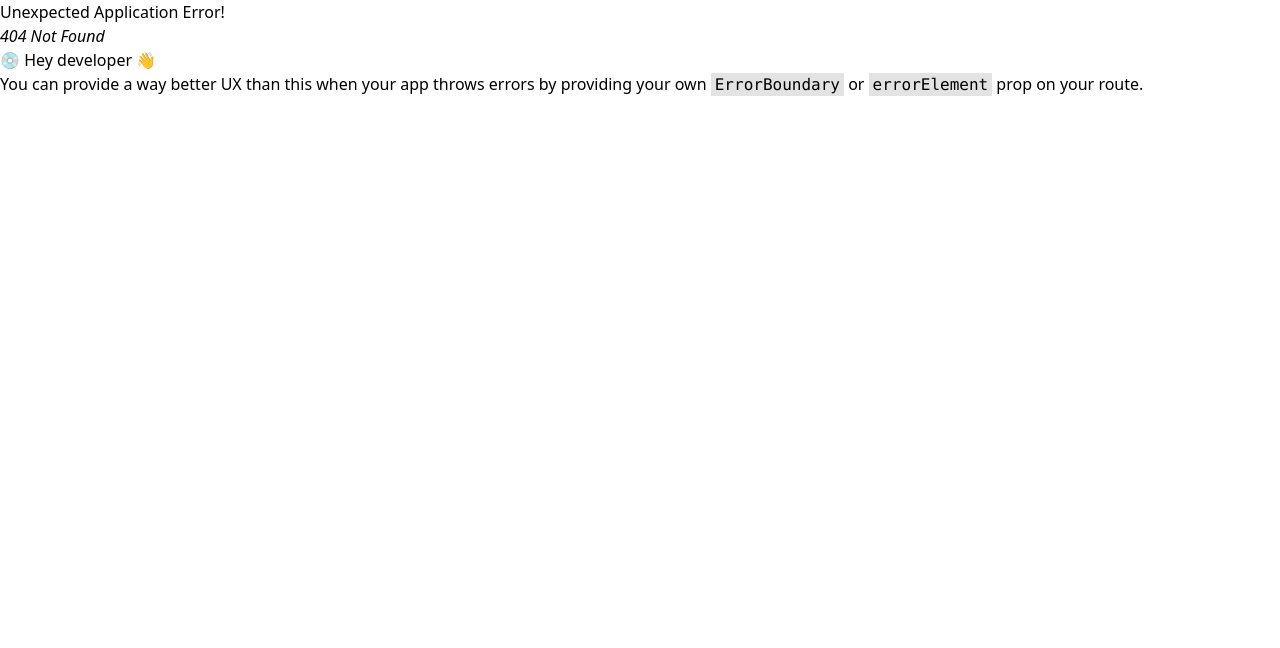
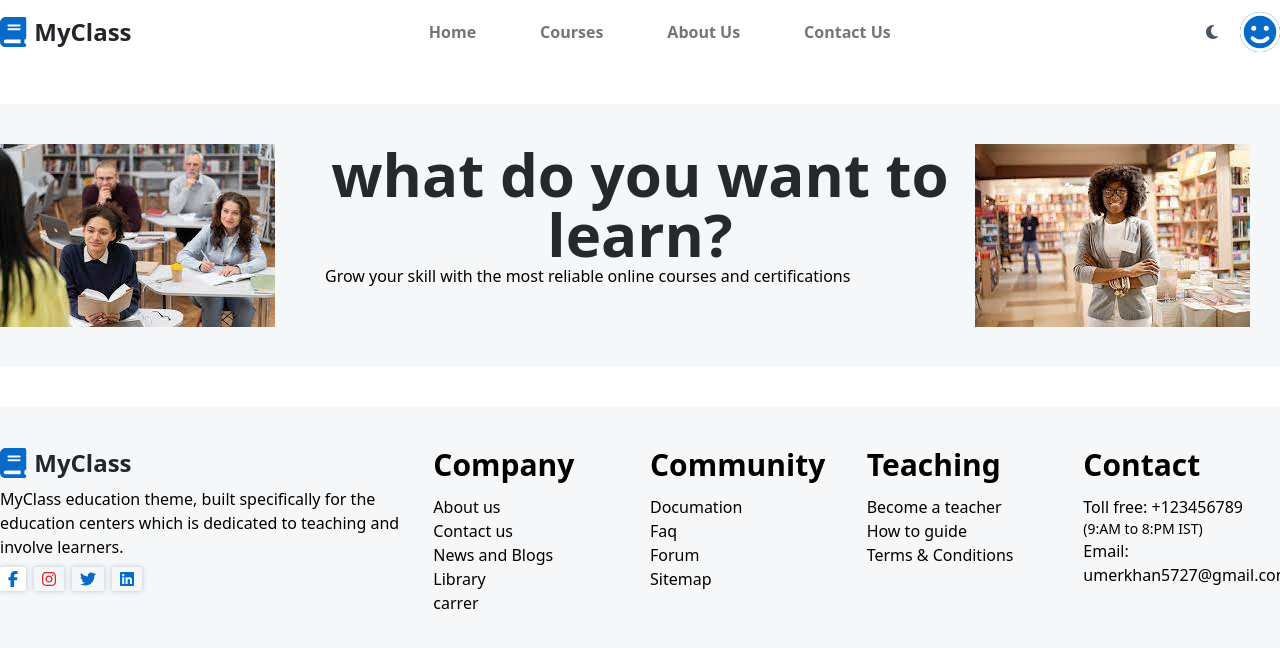
Before and after one commit to umar5727/MyClass, a React (Vite) app: page /MyClass/courses in a window 1280 px wide. Before the commit this address had no page. Shown: the top 648 px of the page. Built offline with nearby package versions, Linux system fonts and the light colour scheme.

Commit message:
navigation fixed and sarted courses page

```diff
--- a/src/App.jsx
+++ b/src/App.jsx
@@ -3,7 +3,7 @@ import { useDispatch } from "react-redux";
 // import reactLogo from './assets/react.svg'
 // import viteLogo from '/vite.svg'
 import Layout from "./Layout";
-import { AboutUs, Contact, Home } from "./pages";
+import { AboutUs, Contact, Courses, Home } from "./pages";
 import {
   Route,
   RouterProvider,
@@ -21,9 +21,9 @@ function App() {
     createRoutesFromElements(
       <Route path="/MyClass/" element={<Layout />}>
         <Route path="/MyClass/" element={<Home />} />
+        <Route path="/MyClass/courses" element={<Courses />} />
+        <Route path="/MyClass/about-us" element={<AboutUs />} />
         <Route path="/MyClass/contact-us" element={<Contact />} />
-        <Route path="/MyClass/about-us" element={<AboutUs />} />
-        <Route path="/MyClass/contact" element={<Contact />} />
       </Route>
     )
   );
--- a/src/components/Container.jsx
+++ b/src/components/Container.jsx
@@ -2,7 +2,7 @@ import React from 'react'
 
 const Container = ({children}) => {
   return (
-   <div className='max-w-screen-xl xl:mx-auto mx-4'>
+   <div className='max-w-screen-xl xl:mx-auto mx-4 '>
     {children}
    </div>
   )
--- a/src/components/Footer.jsx
+++ b/src/components/Footer.jsx
@@ -44,7 +44,7 @@ const Footer = () => {
   ];
 
   return (
-    <footer className="py-10 bg-footer-light-bg">
+    <footer className="py-10 bg-footer-light-bg dark:bg-dark-bg-light">
       <Container>
         <div className="w-full grid md:grid-cols-2 lg:grid-cols-6 gap-5">
           <div className="col-span-full flex flex-col gap-2 pr-40 lg:col-span-2 lg:pr-0">
--- a/src/components/PogressBar.jsx
+++ b/src/components/PogressBar.jsx
@@ -5,12 +5,12 @@ const PogressBar = ({ progres = 30 }) => {
     <>
       <div className="w-full relative">
         <span>Enterprise customer</span>
-        <span className={`absolute `} style={{ left: `${progres-10}%` }}>
+        <span className={`absolute `} style={{ left: `${progres - 10}%` }}>
           {progres}%
         </span>
-        <div class="w-full bg-gray-200 rounded-full h-2.5 dark:bg-gray-700 mt-1">
+        <div className="w-full bg-gray-200 rounded-full h-2.5 dark:bg-gray-700 mt-1">
           <div
-            class={`bg-blue-600 h-2.5 rounded-full`}
+            className={`bg-blue-600 h-2.5 rounded-full`}
             style={{ width: `${progres}%` }}
           ></div>
         </div>
--- a/src/components/header/Header.jsx
+++ b/src/components/header/Header.jsx
@@ -9,14 +9,10 @@ import NavContextProvider from "../../context/navcontext/NavContextProvider";
 import NavContext from "../../context/navcontext/NavContext";
 
 const Header = () => {
-  const { setNavToggle } = useContext(NavContext);
-
   useEffect(() => {
     window.addEventListener("resize", () => setNavToggle(false));
   }, []);
-
   return (
-
     <header id="myClass" className="w-full relative">
       <Container>
         <div className="flex justify-between items-center bg-white h-16 dark:bg-primary-dark transition-colors duration-200">
@@ -30,7 +26,6 @@ const Header = () => {
         </div>
       </Container>
     </header>
-
   );
 };
 
--- a/src/components/header/Navigation.jsx
+++ b/src/components/header/Navigation.jsx
@@ -1,12 +1,12 @@
-import { useContext } from "react";
+import { useContext, useEffect } from "react";
 import { NavLink } from "react-router-dom";
 import NavContext from "../../context/navcontext/NavContext";
 
-const Navigation = ({ navbtn }) => {
-  const {navToggle, setNavToggle}= useContext(NavContext)
+const Navigation = ({}) => {
+  const { navToggle, setNavToggle } = useContext(NavContext);
   const navItems = [
     { name: "Home", slug: "/MyClass/" },
-    { name: "Courses", slug: "#" },
+    { name: "Courses", slug: "/MyClass/courses" },
     { name: "About Us", slug: "/MyClass/about-us" },
     { name: "Contact Us", slug: "/MyClass/contact" },
   ];
@@ -30,10 +30,11 @@ const Navigation = ({ navbtn }) => {
           <NavLink
             to={item.slug}
             className={`block px-7  py-3 rounded-lg hover:bg-primary-light hover:text-primary cursor-pointer ${liClass} transition-colors duration-300 dark:text-dark-nav`}
-            onClick={()=>{setNavToggle(!navToggle)}}
+            onClick={() => {
+              setNavToggle(false);
+            }}
           >
             {item.name}
-
           </NavLink>
         </li>
       ))}
--- /dev/null
+++ b/src/pages/courses/CategoryCard.jsx
@@ -0,0 +1,13 @@
+import React from "react";
+
+const CategoryCard = ({ image, heading, totalCourses }) => {
+  return (
+    <div className="p-5 text-center flex flex-col justify-center items-center gap-2 duration-300 hover:-translate-x-1">
+      <img src={image} alt="" className="rounded-full w-10 h-10" />
+      <h2>{heading}</h2>
+      <p>{totalCourses} Courses</p>
+    </div>
+  );
+};
+
+export default CategoryCard;
--- /dev/null
+++ b/src/pages/courses/Courses.jsx
@@ -0,0 +1,27 @@
+import React from "react";
+import { H1 } from "../../components";
+
+const Courses = () => {
+  return (
+    <section className=" grid gap-5 grid-cols-2 lg:grid-cols-4 my-10 py-10  relative before:block before:absolute before:bg-footer-light-bg before:left-2/4 before:-translate-x-2/4 before:w-screen before:h-full before:-z-10 before:content-[''] before:top-0  dark:before:bg-dark-bg-light">
+      <div className="col-span-2 order-1 lg:order-2 ">
+        <H1>
+        what do you want to learn?
+
+        </H1>
+        <p>
+          Grow your skill with the most reliable online courses and
+          certifications
+        </p>
+      </div>
+      <div className="order-2 lg:order-1">
+        <img src="students1.jpg" alt="" />
+      </div>
+      <div className="order-3">
+        <img src="student2.jpg" alt="" />
+      </div>
+    </section>
+  );
+};
+
+export default Courses;
--- a/src/pages/index.js
+++ b/src/pages/index.js
@@ -1,8 +1,10 @@
 import Home from "./Home";
 import Contact from "./Contact";
 import AboutUs from "./about/AboutUs";
+import Courses from "./courses/Courses";
 export {
     Home,
     Contact,
     AboutUs,
+    Courses,
 }
--- a/tailwind.config.js
+++ b/tailwind.config.js
@@ -36,6 +36,7 @@ export default {
         'card-hover-bg': '#e3e3e3',
         'primary-orange': 'rgb(253, 126, 20)',
         'footer-light-bg': 'rgb(245, 247, 249)',
+        'dark-bg-light': '#2a2c31'
       },
       transitionProperty: {
         'height': 'height',
```
Also changed, not shown: public/students1.jpg (renamed from public/students1.jpeg). Lines whose indentation alone changed are shown as unchanged.
